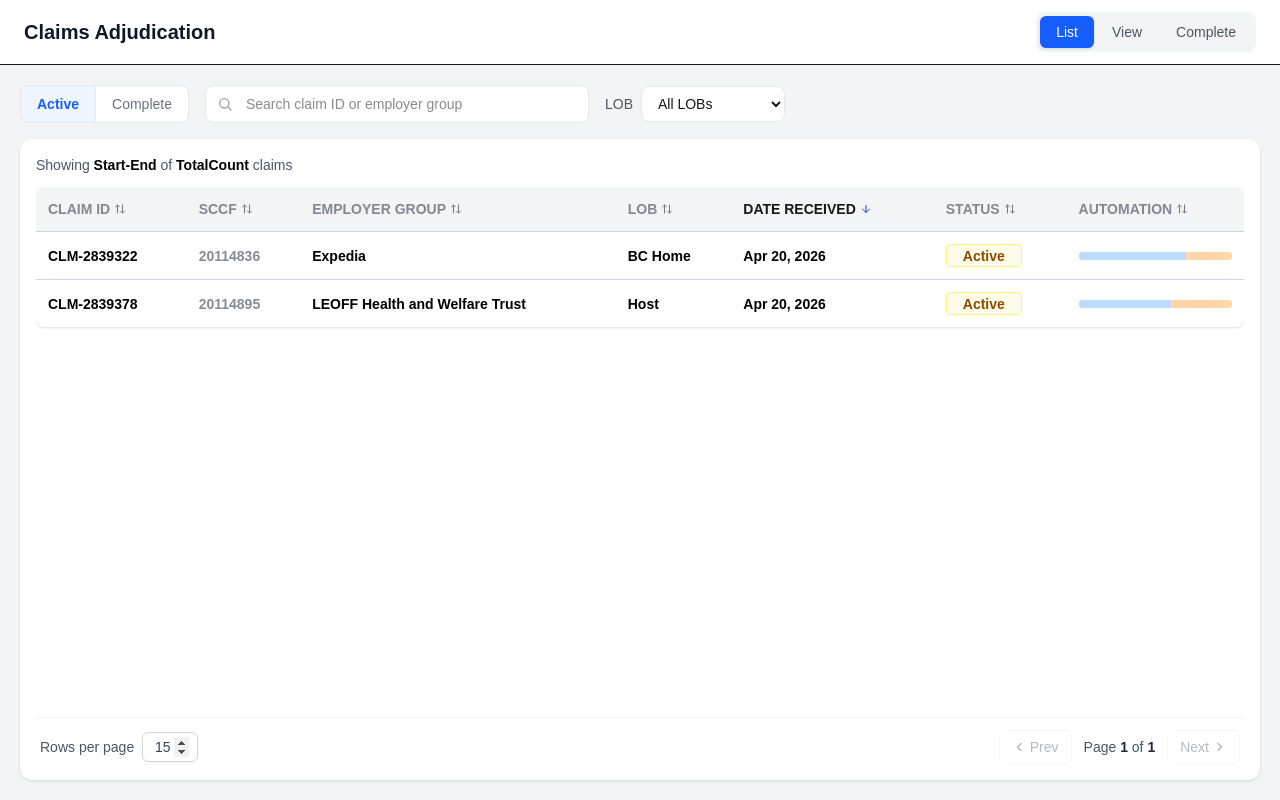
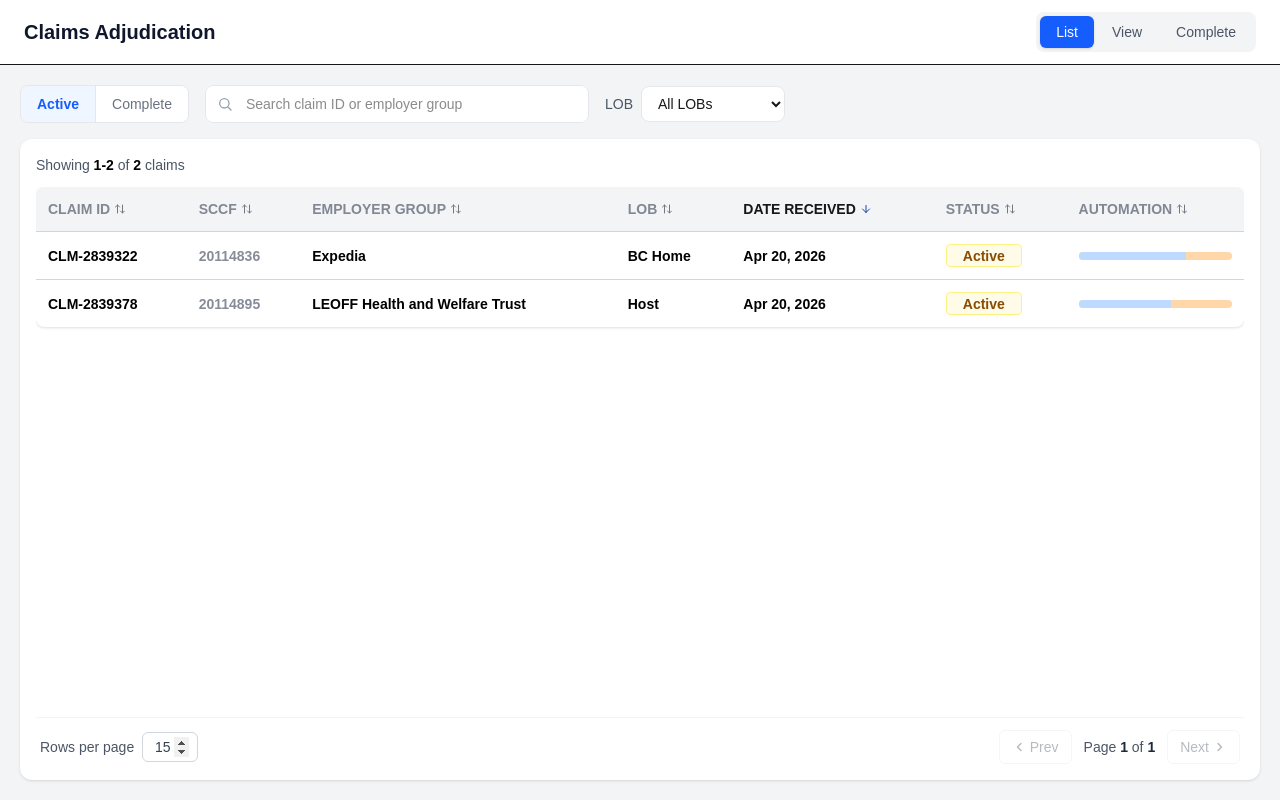
Before and after one commit to saisankar428/ClaimsUI, a Next.js app: page /claims in a window 1280 px wide. Built offline with nearby package versions, Linux system fonts and the light colour scheme.

Commit message:
added showing count of claims

```diff
--- a/components/claims/ClaimsView.tsx
+++ b/components/claims/ClaimsView.tsx
@@ -20,6 +20,9 @@ export default function ClaimsView() {
   });
 
   const { data, loading, error, retry } = useClaims(params);
+  const { totalCount, page, pageSize } = data;
+  const start = totalCount === 0 ? 0 : (page - 1) * pageSize + 1;
+  const end = Math.min(page * pageSize, totalCount);
 
   // useCallback so child components that receive these as props never re-render
   // solely because the parent re-rendered. All three use the functional setState
@@ -54,10 +57,10 @@ export default function ClaimsView() {
 
         {/* Count will replace with actual */}
         <p className="text-sm text-gray-600 mb-3">
-          Showing <span className="font-semibold text-black">{"Start"}</span>
+          Showing <span className="font-semibold text-black">{start}</span>
           <span className="font-semibold text-black">{"-"}</span>
-          <span className="font-semibold text-black">{"End"}</span> of{" "}
-          <span className="font-semibold text-black">{"TotalCount"}</span>{" "}
+          <span className="font-semibold text-black">{end}</span> of{" "}
+          <span className="font-semibold text-black">{totalCount}</span>{" "}
           claims
         </p>
         <div className="flex-1 min-h-0 overflow-auto">
--- a/hooks/useClaims.ts
+++ b/hooks/useClaims.ts
@@ -62,7 +62,7 @@ const ALL_CLAIMS: ClaimItem[] = [
 
 export const useClaims = (params: UseClaimsParams) => {
   const paramsJSON = JSON.stringify(params);
-  const [data, setData] = useState<UseClaimsData>({ items: [], totalPages: 1 });
+  const [data, setData] = useState<UseClaimsData>({ items: [], totalPages: 1 ,totalCount: 0,page: params.page,pageSize: params.limit,});
   const [loading, setLoading] = useState(true);
   const [error, setError] = useState<string | null>(null);
   // Incrementing this triggers a retry with the same params.
@@ -98,8 +98,9 @@ export const useClaims = (params: UseClaimsParams) => {
         const totalPages = Math.max(1, Math.ceil(filtered.length / params.limit));
         const start = (params.page - 1) * params.limit;
         const items = filtered.slice(start, start + params.limit);
+        const totalCount = filtered.length;
 
-        setData({ items, totalPages });
+        setData({ items, totalPages,totalCount,page: params.page,pageSize: params.limit, });
         setError(null);
         setLoading(false);
       } catch {
--- a/types/claims.ts
+++ b/types/claims.ts
@@ -11,6 +11,9 @@ export type ClaimItem = {
 export type UseClaimsData = {
   items: ClaimItem[];
   totalPages: number;
+  totalCount: number;
+  page: number;
+  pageSize: number;
 };
 
 export type UseClaimsParams = {
```
